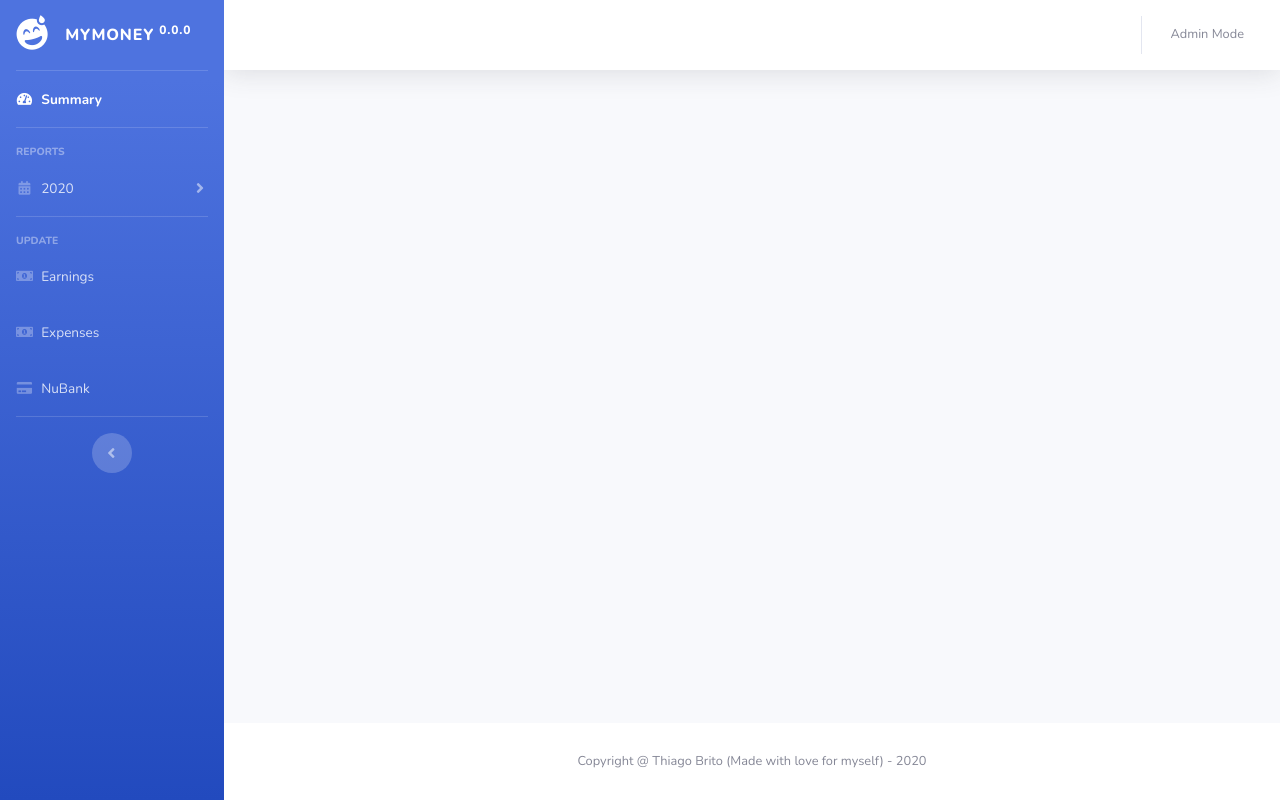
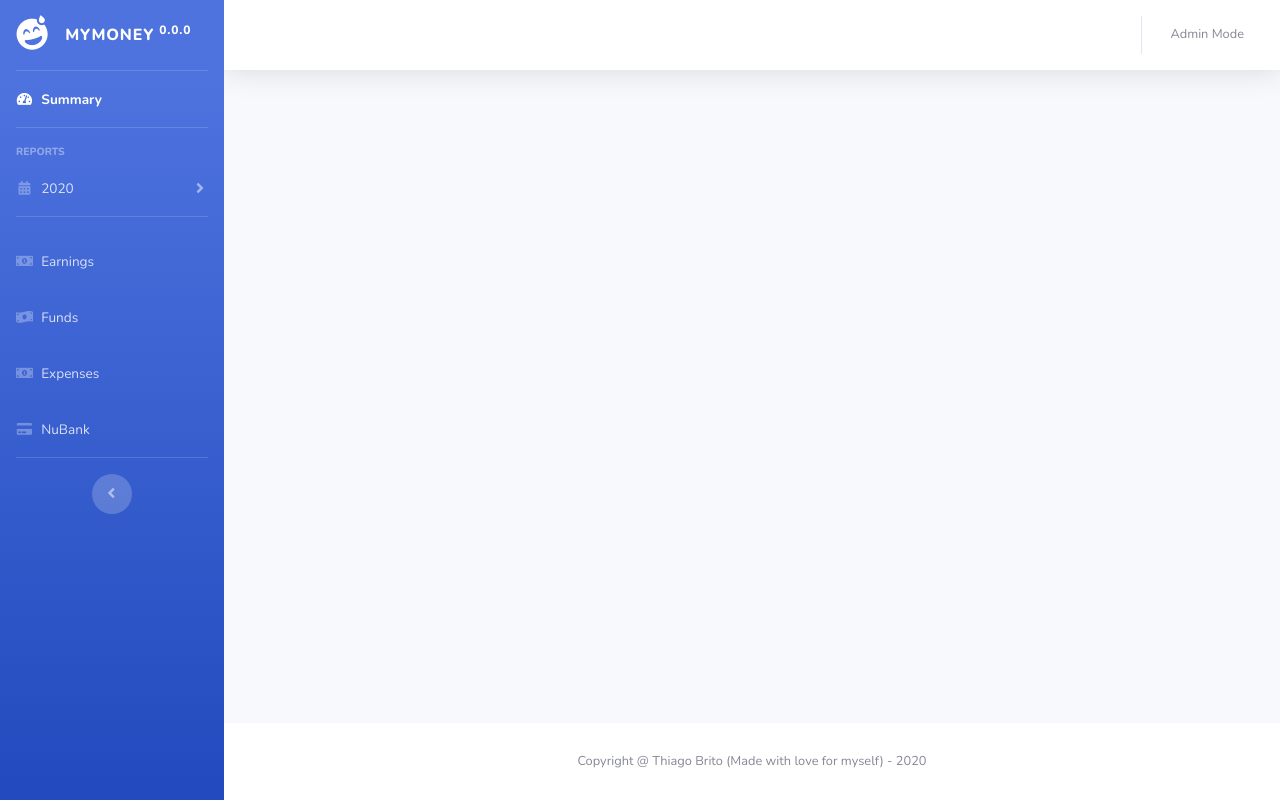
Before and after one commit to thiagobrito/mymoney, a Django app: page /nubank/ in a window 1280 px wide. Run offline with Django 3.2, Linux system fonts and the light colour scheme; parts of the project's set-up code (start-up, migrations or seed data) failed here and were passed over; some libraries are stand-ins or nearby versions.

Commit message:
- Inserting funds page; - Desc ordering for earnings page;

```diff
--- a/mymoney/core/templates/base.html
+++ b/mymoney/core/templates/base.html
@@ -83,16 +83,18 @@
         <!-- Divider -->
         <hr class="sidebar-divider">
 
-        <!-- Heading -->
-        <div class="sidebar-heading">
-            Update
-        </div>
-
         <!-- Nav Item - Earnings -->
         <li class="nav-item">
             <a class="nav-link" href="{% url 'earnings' %}">
                 <i class="fas fa-fw fa-money-bill-alt"></i>
                 <span>Earnings</span></a>
+        </li>
+
+        <!-- Nav Item - Fund -->
+        <li class="nav-item">
+            <a class="nav-link" href="{% url 'funds' %}">
+                <i class="fas fa-fw fa-money-bill-wave"></i>
+                <span>Funds</span></a>
         </li>
 
         <!-- Nav Item - Expenses -->
@@ -102,7 +104,7 @@
                 <span>Expenses</span></a>
         </li>
 
-        <!-- Nav Item - Charts -->
+        <!-- Nav Item - NuBank -->
         <li class="nav-item">
             <a class="nav-link" href="{% url 'nubank' %}">
                 <i class="fas fa-fw fa-credit-card"></i>
--- a/mymoney/core/views/pages.py
+++ b/mymoney/core/views/pages.py
@@ -16,7 +16,7 @@ def index(request):
 
 
 def earnings(request):
-    earnings = Earnings.objects.filter(date__year=2020)
+    earnings = Earnings.objects.filter(date__year=2020).order_by('-date')
 
     return render(request, 'earnings.html',
                   context={'earnings': earnings})
@@ -28,3 +28,7 @@ def expenses(request):
 
 def nubank(request):
     return render(request, 'nubank.html')
+
+
+def funds(request):
+    return render(request, 'funds.html')
--- a/mymoney/urls.py
+++ b/mymoney/urls.py
@@ -16,7 +16,7 @@ Including another URLconf
 from django.contrib import admin
 from django.urls import path
 
-from mymoney.core.views.pages import index, earnings, expenses, nubank
+from mymoney.core.views.pages import index, earnings, expenses, nubank, funds
 from mymoney.core.views import api
 
 urlpatterns = [
@@ -25,6 +25,7 @@ urlpatterns = [
     path('earnings/', earnings, name='earnings'),
     path('expenses/', expenses, name='expenses'),
     path('nubank/', expenses, name='nubank'),
+    path('fund/', funds, name='funds'),
     path('api/v1/earnings/', api.earnings, name='api.earnings'),
     path('api/v1/sources/earnings/', api.sources_earnings, name='api.sources.earnings')
 ]
```
Also changed, not shown: mymoney/core/templates/funds.html (added, +62 -0 lines).
